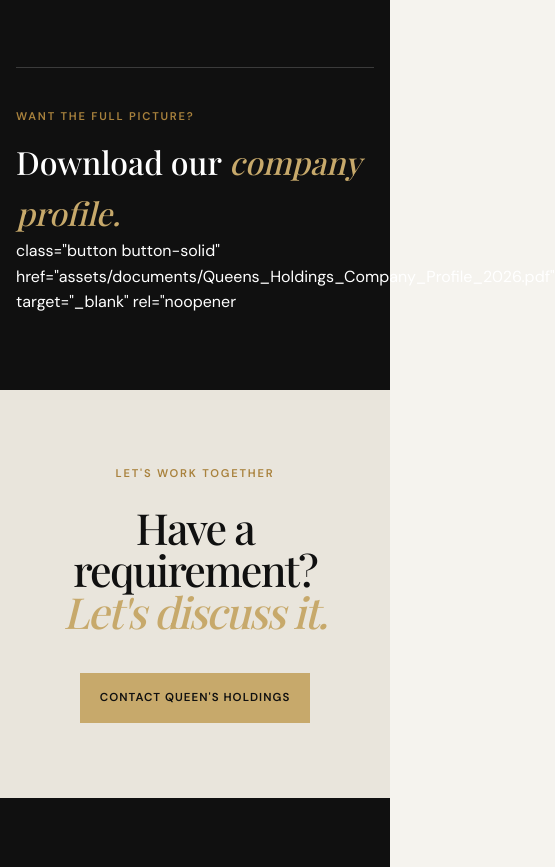
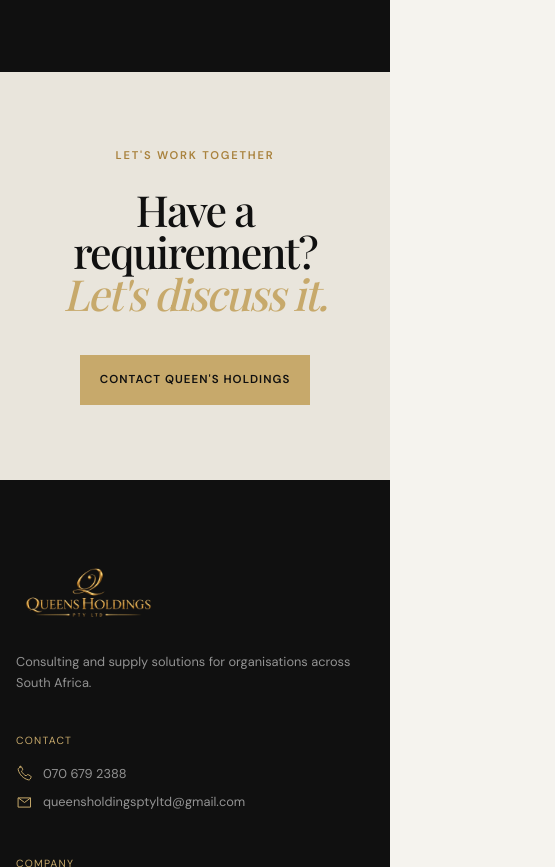
Before and after one commit to Tshegoszn/queens-holdings, a website built with Vite: page pages/about.html in a window 390 px wide. Shown: the part 6297-7164 px from the top of the page, 555 px wide, since content can reach past the window. Built offline with nearby package versions, Linux system fonts and the light colour scheme; a web font is replaced by a local one.

Commit message:
removed pdf

```diff
--- a/css/about.css
+++ b/css/about.css
@@ -520,13 +520,3 @@
     .company-info-grid {
         grid-template-columns: 1fr;
     }
-
-    .profile-download {
-        display: block;
-    }
-
-    .profile-download .button {
-        margin-top: 30px;
-    }
-
-}
--- a/pages/about.html
+++ b/pages/about.html
@@ -571,27 +571,8 @@
                 </div>
 
 
-                <div class="profile-download">
-
-                    <div>
-
-                        <p class="section-label">
-                            Want the full picture?
-                        </p>
-
-                        <h3>
-                            Download our
-                            <em>company profile.</em>
-                        </h3>
-
-                    </div>
-
-                    <a></a>
-                        class="button button-solid"
-                       href="assets/documents/Queens_Holdings_Company_Profile_2026.pdf" target="_blank" rel="noopener
 
 
-                    </a>
 
                 </div>
 
```
Also changed, not shown: index.html (+1 -3 lines), pages/contact.html (+1 -3 lines), pages/services.html (+1 -3 lines).
